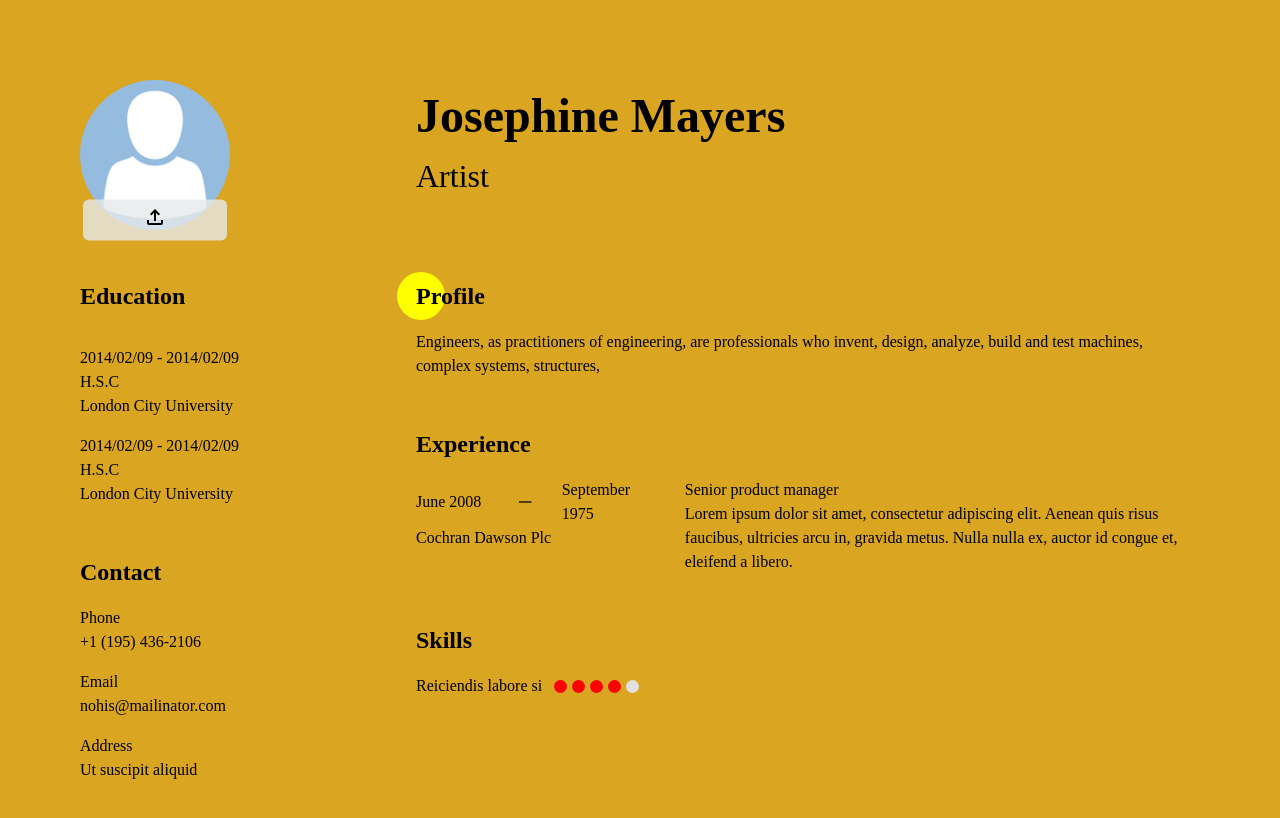
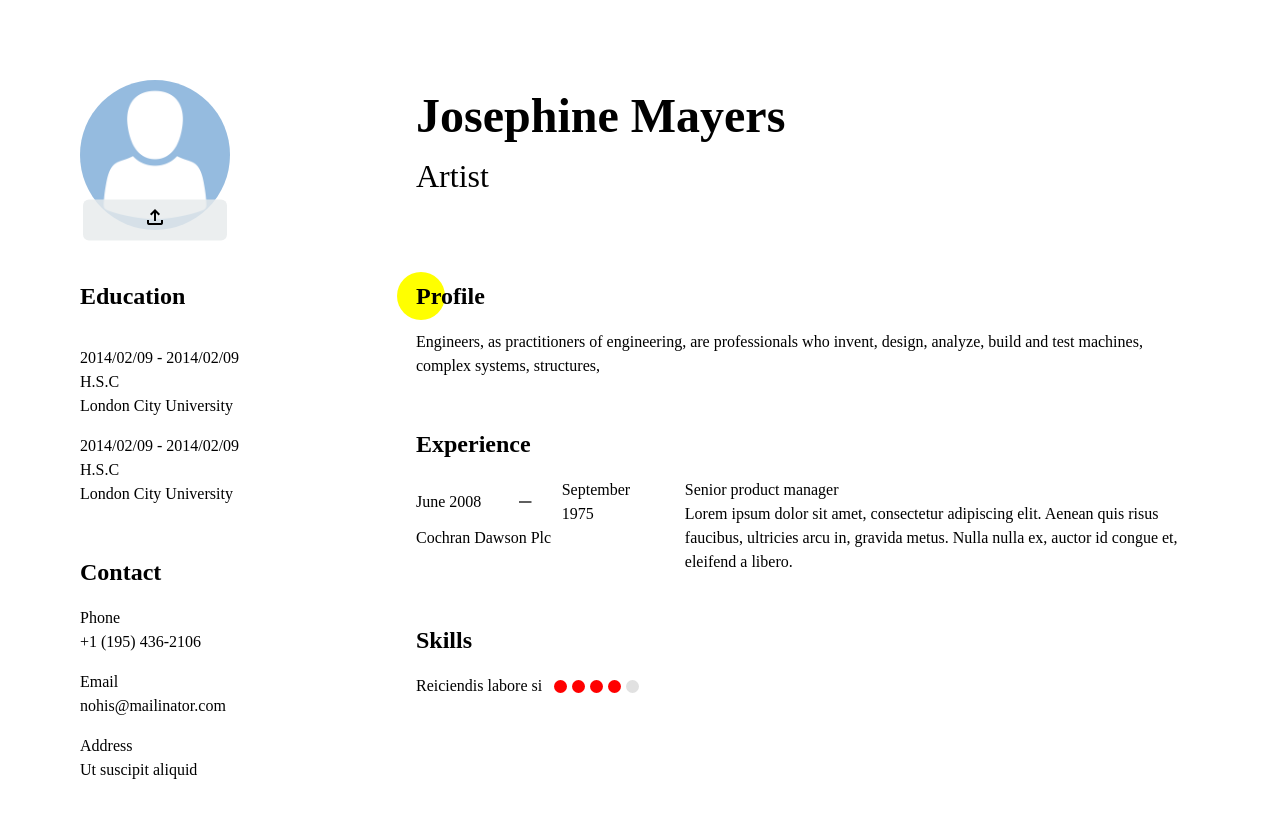
Before and after one commit to ZTanvir/cv-maker, a React (Vite) app: page / in a window 1280 px wide. Shown: the top 818 px of the page. Built offline with nearby package versions, Linux system fonts and the light colour scheme.

Commit message:
Add shadow to CvPreview section

```diff
--- a/src/styles/cvPreview.module.css
+++ b/src/styles/cvPreview.module.css
@@ -1,11 +1,14 @@
 .cvPreview {
   width: 100%;
   padding: 5rem;
-  background-color: goldenrod;
+  background-color: #ffffff;
   display: flex;
   flex-direction: column;
   gap: 3rem;
-  --side-gap: 3rem;
+  --shadow-color: 286deg 36% 56%;
+  box-shadow: 0.3px 0.5px 0.7px hsl(var(--shadow-color) / 0.34),
+    0.4px 0.8px 1px -1.2px hsl(var(--shadow-color) / 0.34),
+    1px 2px 2.5px -2.5px hsl(var(--shadow-color) / 0.34);
 }
 
 .cvPreviewHeader {
```
